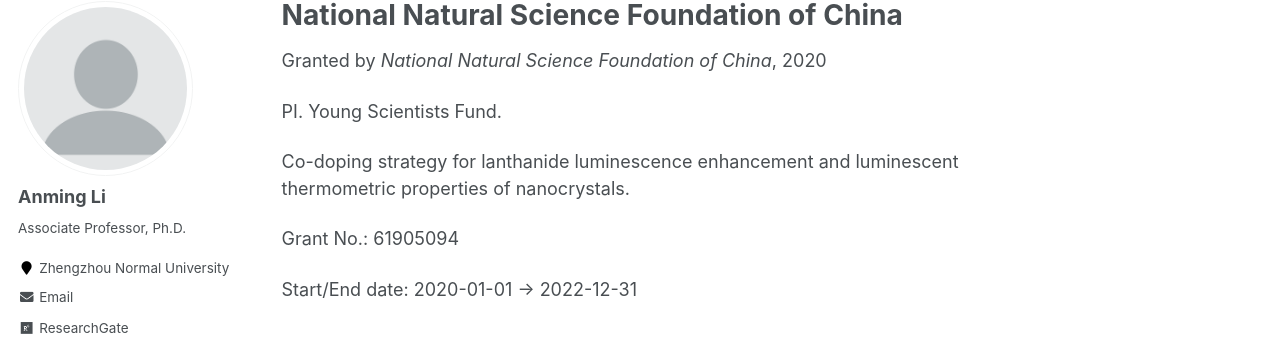
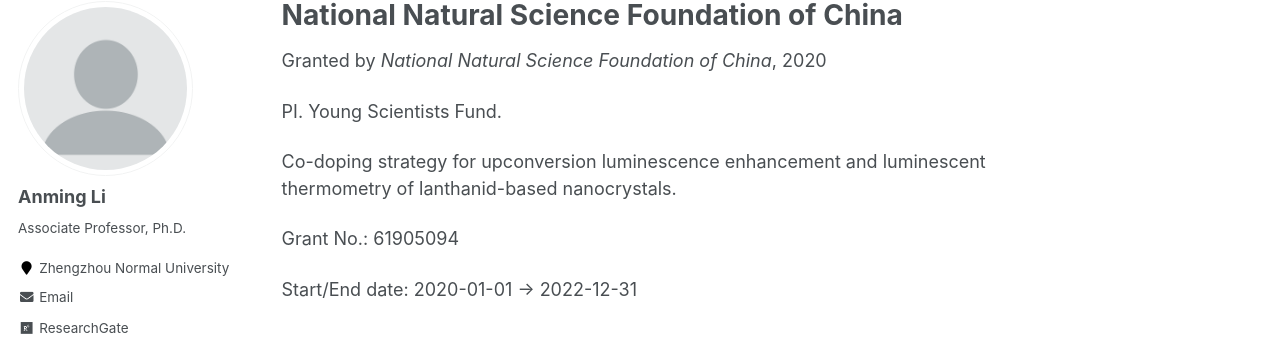
Before and after one commit to ucnclab/ucnclab.github.io, a Jekyll site: the page built from _research/2020-01-01-research7.md, in a window 1280 px wide. Shown: the part 117-461 px from the top of the page. Built offline with Jekyll 4.4.1, drawn with Linux system fonts in a browser that asks for light colours; some web fonts are replaced; comment, search, counter and statistics services are not loaded.

Commit message:
Update 2020-01-01-research7.md

```diff
--- a/_research/2020-01-01-research7.md
+++ b/_research/2020-01-01-research7.md
@@ -11,7 +11,7 @@
 
 PI. Young Scientists Fund.
 
-Co-doping strategy for lanthanide luminescence enhancement and luminescent thermometric properties of nanocrystals.
+Co-doping strategy for upconversion luminescence enhancement and luminescent thermometry of lanthanid-based nanocrystals.
 
 Grant No.: 61905094
 
```
